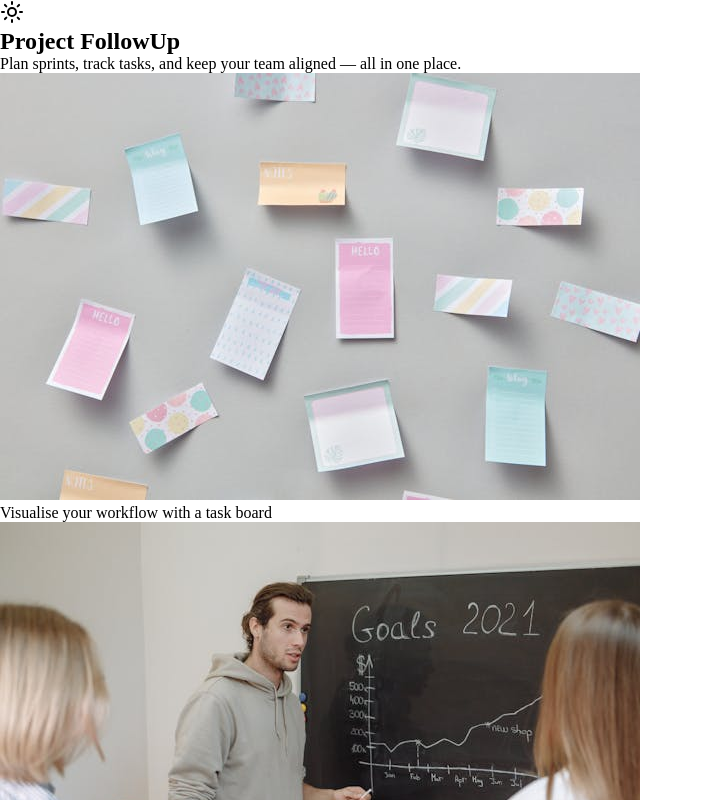
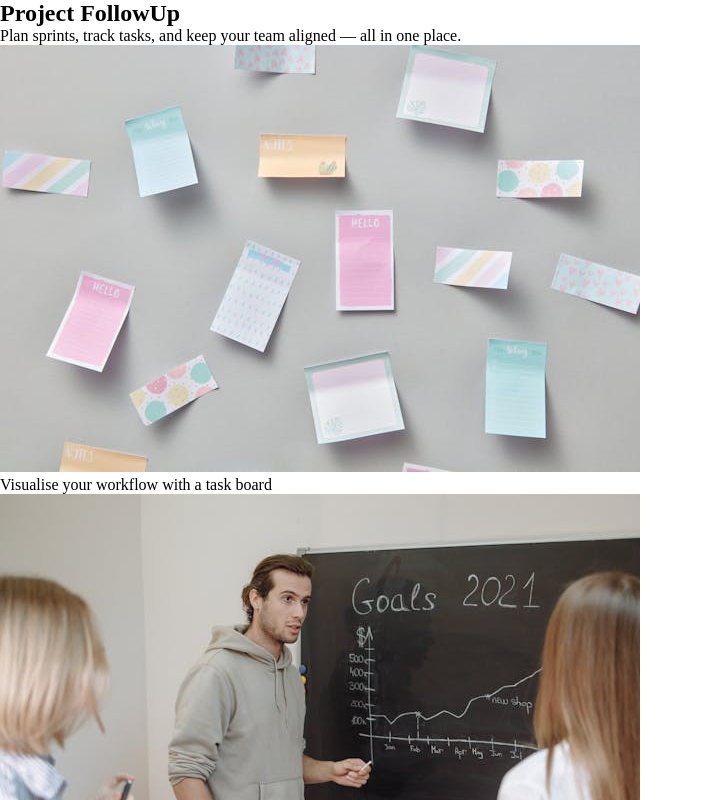
Before and after one commit to project-followup/ui, a React (Vite) app: page / in a window 1280 px wide. Shown: the top 800 px of the page, without its empty margins (0-703 px from the left). Built offline with nearby package versions, Linux system fonts and the light colour scheme.

Commit message:
Extract components from main layout.
Work on #5

```diff
--- /dev/null
+++ b/src/AppLayout.scss
@@ -0,0 +1,15 @@
+main.landing-page {
+    min-block-size: 100dvh;
+}
+
+main.app-layout {
+    display: grid;
+    grid-template-columns: 1fr;
+    grid-template-rows: auto 1fr auto;
+    min-block-size: 100dvh;
+}
+
+footer {
+    padding: 1rem;
+    text-align: center;
+}
--- a/src/AppLayout.tsx
+++ b/src/AppLayout.tsx
@@ -1,14 +1,22 @@
 import { Outlet } from "react-router-dom";
 import { LandingPage } from "./pages/landing-page/landing-page";
-import ThemeSwitcher from "./theme-switcher";
+import './AppLayout.scss'
+import NavigationComponent from "./layout-elements/navigation";
+import FooterComponent from "./layout-elements/footer";
 
 export default function AppLayoutComponent() {
   const { isAuthenticated } = { isAuthenticated: false };
+
+  const mainClassName = isAuthenticated ? 'app-layout' : 'landing-page';
+
   return (
-    <>
-        <ThemeSwitcher />
+    <main className={mainClassName}>
+      {isAuthenticated && <NavigationComponent />}
+      <div>
         {!isAuthenticated && <LandingPage />}
         {isAuthenticated && <Outlet />}
-    </>
+      </div>
+      {isAuthenticated && <FooterComponent />}
+    </main>
   );
 }
--- /dev/null
+++ b/src/layout-elements/footer.tsx
@@ -0,0 +1,5 @@
+export default function FooterComponent() {
+    return (<footer>
+        <p>© 2024 Project FollowUp. All rights reserved.</p>
+    </footer>);
+}
--- /dev/null
+++ b/src/layout-elements/navigation.tsx
@@ -0,0 +1,7 @@
+import ThemeSwitcher from "../theme-switcher";
+
+export default function NavigationComponent() {
+    return (<nav>
+        <ThemeSwitcher />
+    </nav>);
+}
--- a/src/pages/landing-page/landing-page.tsx
+++ b/src/pages/landing-page/landing-page.tsx
@@ -7,7 +7,7 @@ const AUTH_URL = 'http://localhost:4001/auth'
 
 export function LandingPage() {
   return (
-    <main className="landing-page">
+    <div className="landing-page">
       <section className="landing-page__hero">
         <h1 className="landing-page__title">Project FollowUp</h1>
         <p className="landing-page__tagline">
@@ -43,6 +43,6 @@ export function LandingPage() {
           <Button size="large">Sign in</Button>
         </a>
       </section>
-    </main>
+    </div>
   )
 }
```
